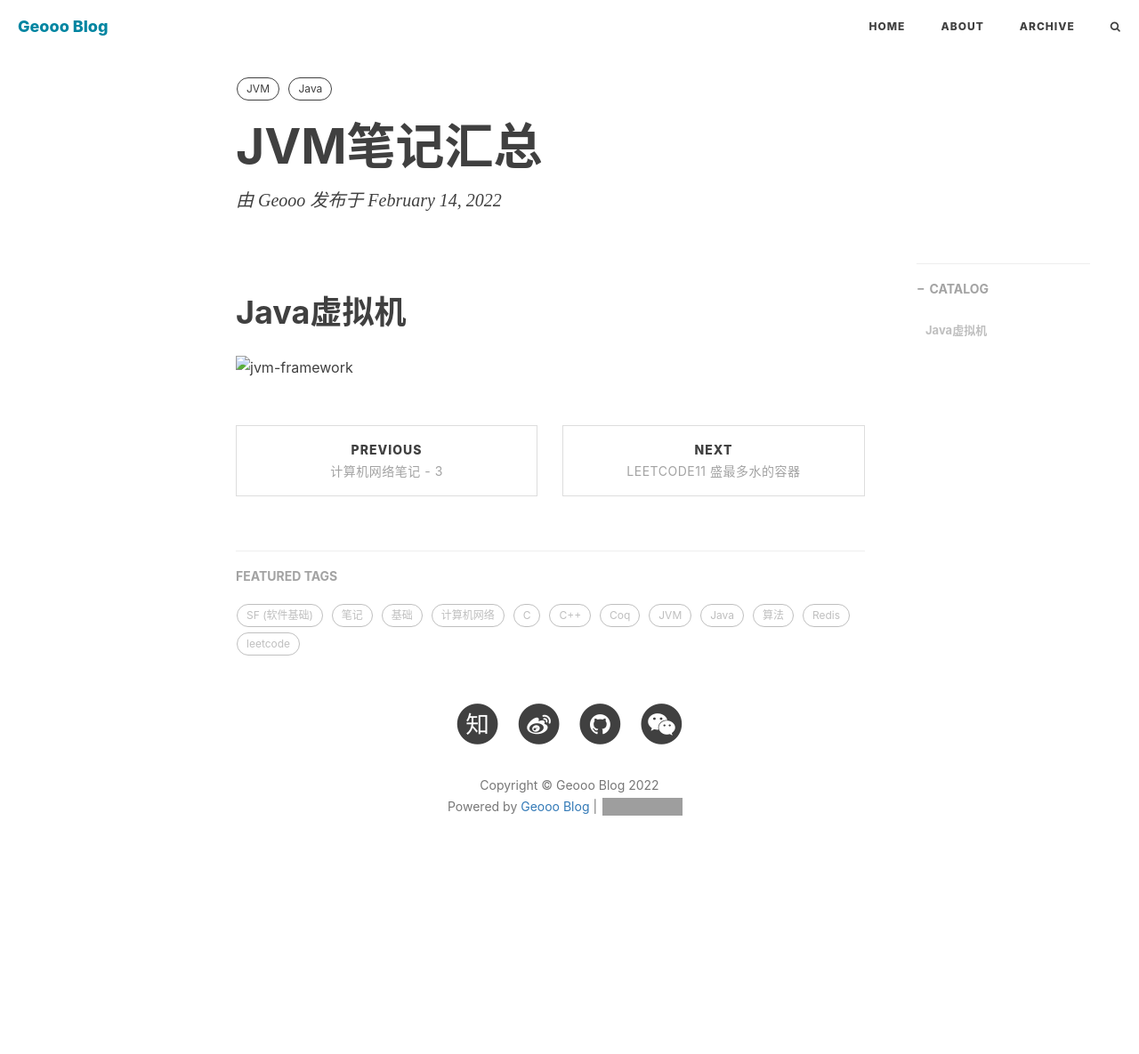
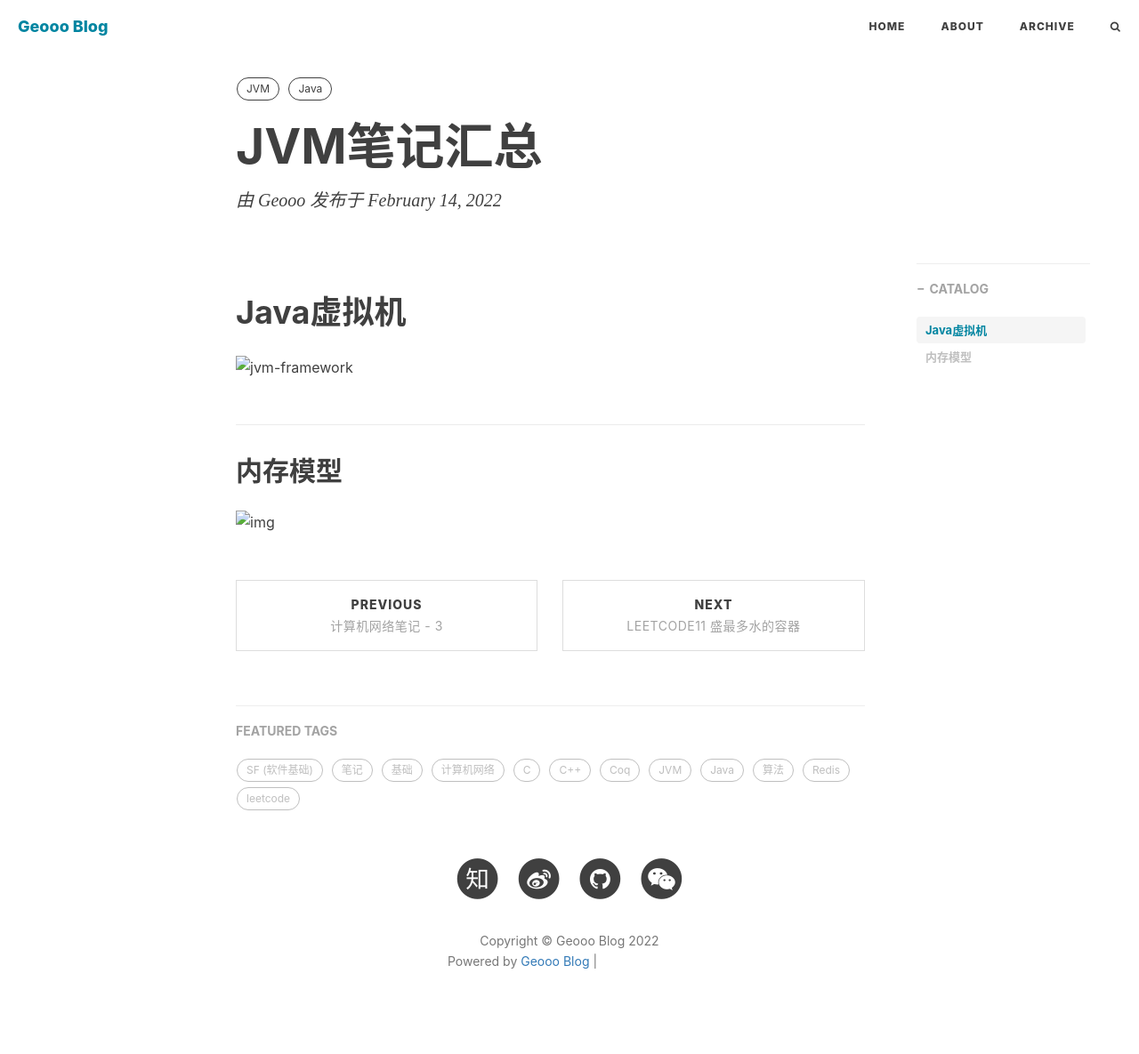
Before and after one commit to Geooo030/Geooo030.github.io, a Jekyll site: the page built from _posts/JVM/2022-02-14-JVM汇总笔记.md, in a window 1280 px wide. Shown: the whole page at 89% size. Built offline with Jekyll 4.4.1, drawn with Linux system fonts in a browser that asks for light colours; nearby versions of some CDN libraries; comment, search, counter and statistics services are not loaded; before the commit the page ends 1011 px from its top, so only the background shows below that; grey boxes are pictures that could not be loaded.

```diff
--- a/_posts/JVM/2022-02-14-JVM汇总笔记.md
+++ b/_posts/JVM/2022-02-14-JVM汇总笔记.md
@@ -12,4 +12,9 @@ tags:
 ---
 
 # Java虚拟机
+
 <img src="JVM 虚拟机.assets\1.jpg" alt="jvm-framework" style="zoom:100%;" />
+
+## 内存模型
+
+![img](JVM 虚拟机.assets/v2-abefb713de46f1e6dd241246c0afe263_720w.jpg)
--- a/index.html
+++ b/index.html
@@ -23,7 +23,7 @@ description: "「离开世界之前 一切都是过程」"
         </div>
     </a>
     <p class="post-meta">
-        由 {% if post.author %}{{ post.author }}{% else %}{{ site.title }}{% endif %} ，发布于 {{ post.date | date: "%B %-d, %Y" }}
+        由 {% if post.author %}{{ post.author }}{% else %}{{ site.title }}{% endif %} 发布于 {{ post.date | date: "%B %-d, %Y" }}
     </p>
 </div>
 <hr>
```
Also changed, not shown: img/favicon.ico.
